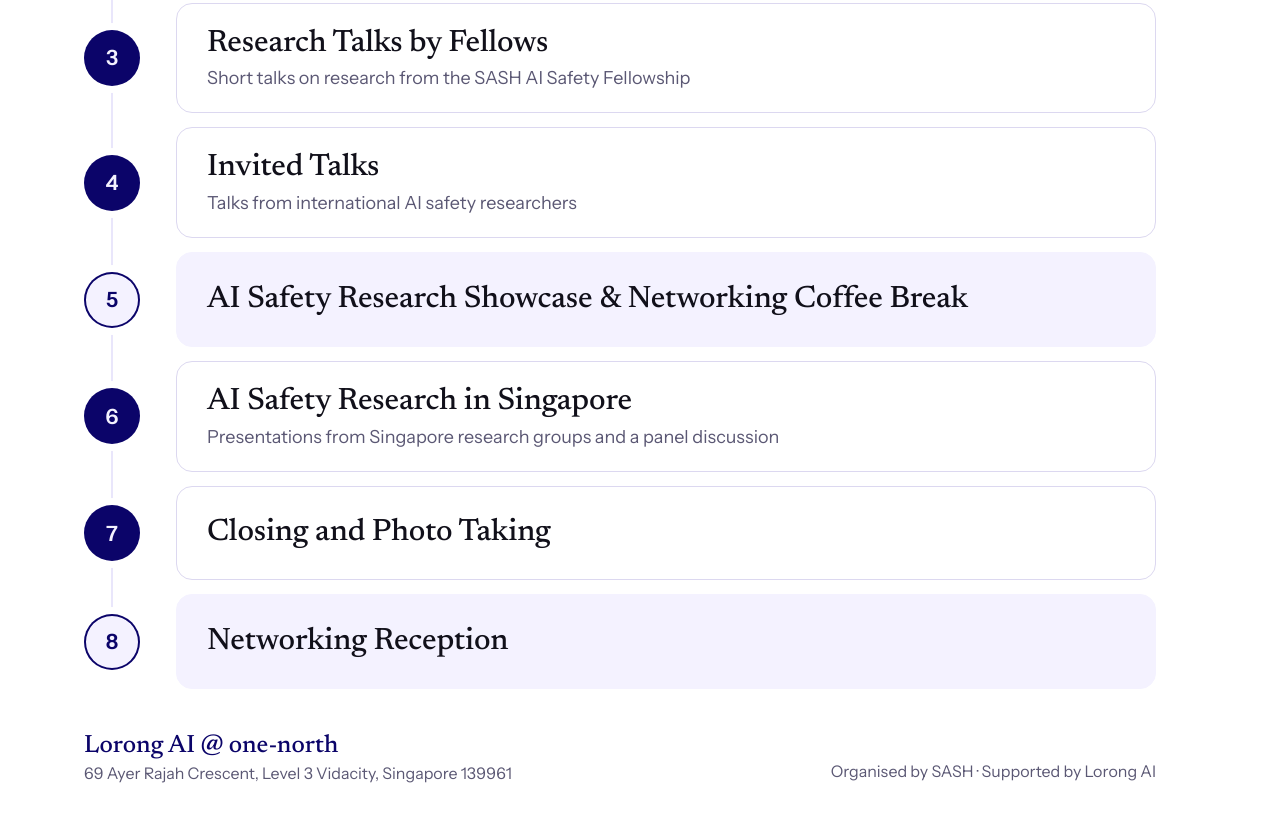
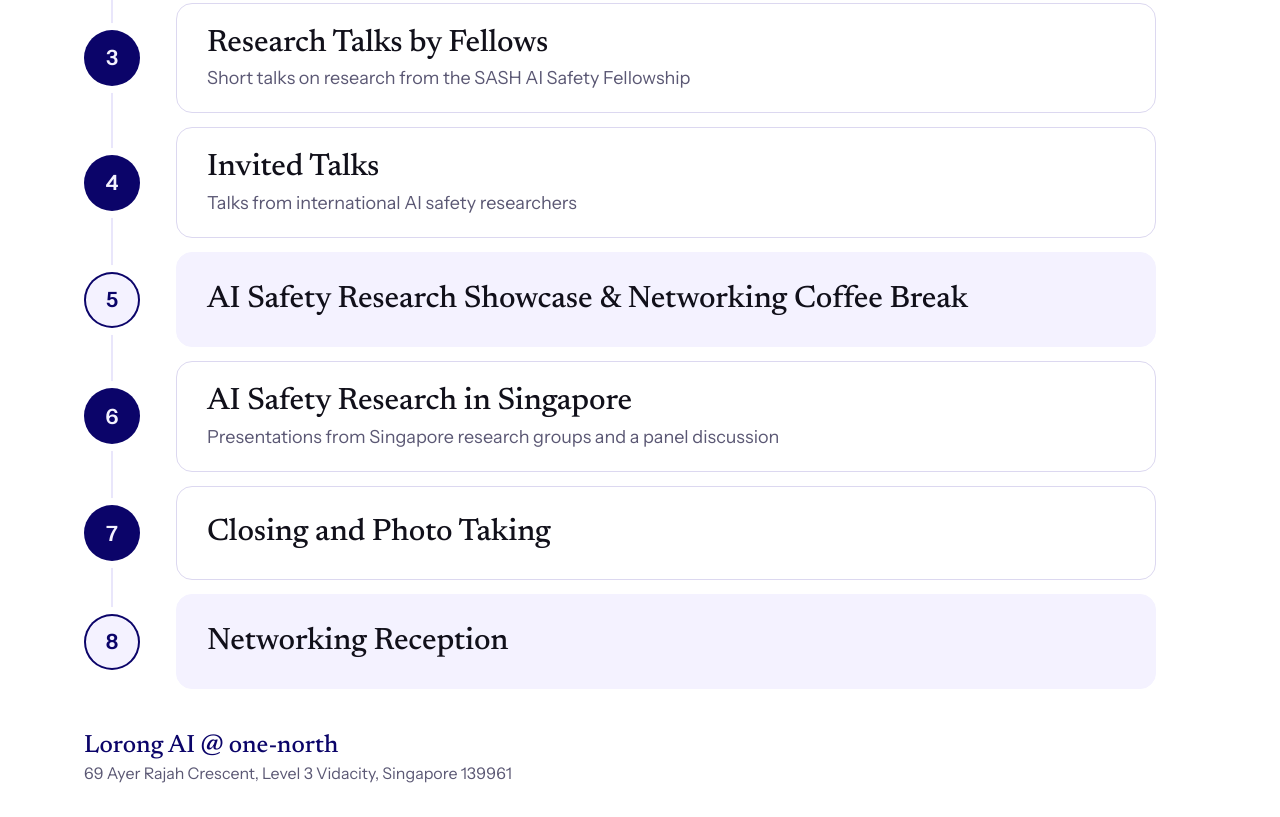
Before and after one commit to sash-aisafety-symposium/sash-aisafety-symposium.github.io, a plain HTML site: page poster/agenda-overview.html in a window 1280 px wide. Shown: the part 937-1754 px from the top of the page. Drawn offline with Linux system fonts and the light colour scheme.

Commit message:
Overview poster: remove organiser line from footer
Co-Authored-By: Claude Opus 5.5 <noreply@anthropic.com>
Claude-Session: https://claude.ai/code/session_015kArQo8sqV8ZuqzNsvFSqX

```diff
--- a/poster/agenda-overview.html
+++ b/poster/agenda-overview.html
@@ -95,7 +95,6 @@
 
   <footer>
     <div class="venue"><b>Lorong AI @ one-north</b><span>69 Ayer Rajah Crescent, Level 3 Vidacity, Singapore 139961</span></div>
-    <div class="org">Organised by SASH · Supported by Lorong AI</div>
   </footer>
 </div>
 </body>
```
Also changed, not shown: poster/agenda-overview.png, 1 other file.
